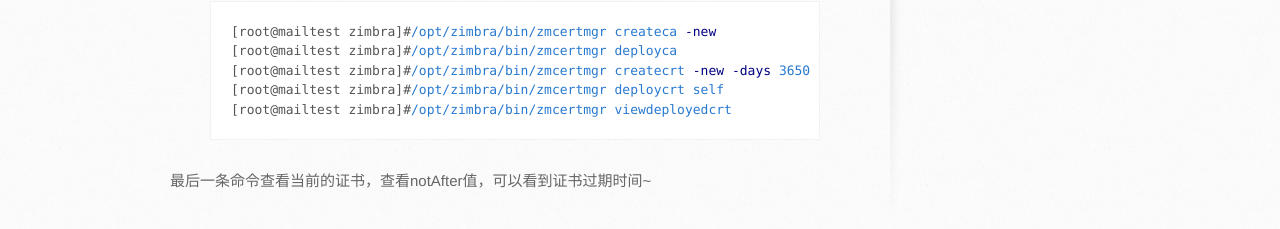
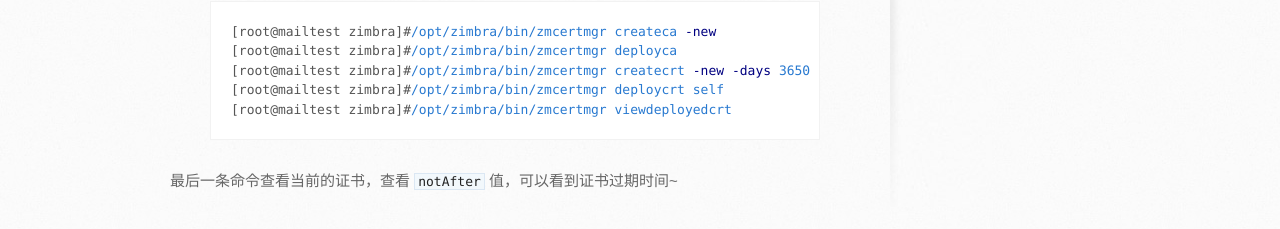
Before and after one commit to koalaxiaot/koalaxiaot.github.com, a Jekyll site: the page built from _posts/2014-11-17-update-zimbra-certs.md, in a window 1280 px wide. Shown: the part 529-758 px from the top of the page. Built offline with Jekyll 4.4.1, drawn with Linux system fonts in a browser that asks for light colours.

```diff
--- a/_posts/2014-11-17-update-zimbra-certs.md
+++ b/_posts/2014-11-17-update-zimbra-certs.md
@@ -21,4 +21,4 @@ Unable to determine enabled services. Cache is out of date or doesn't exist.
 [root@mailtest zimbra]#/opt/zimbra/bin/zmcertmgr viewdeployedcrt
 {% endhighlight %}
 
-最后一条命令查看当前的证书，查看notAfter值，可以看到证书过期时间~
+最后一条命令查看当前的证书，查看 `notAfter` 值，可以看到证书过期时间~
```
